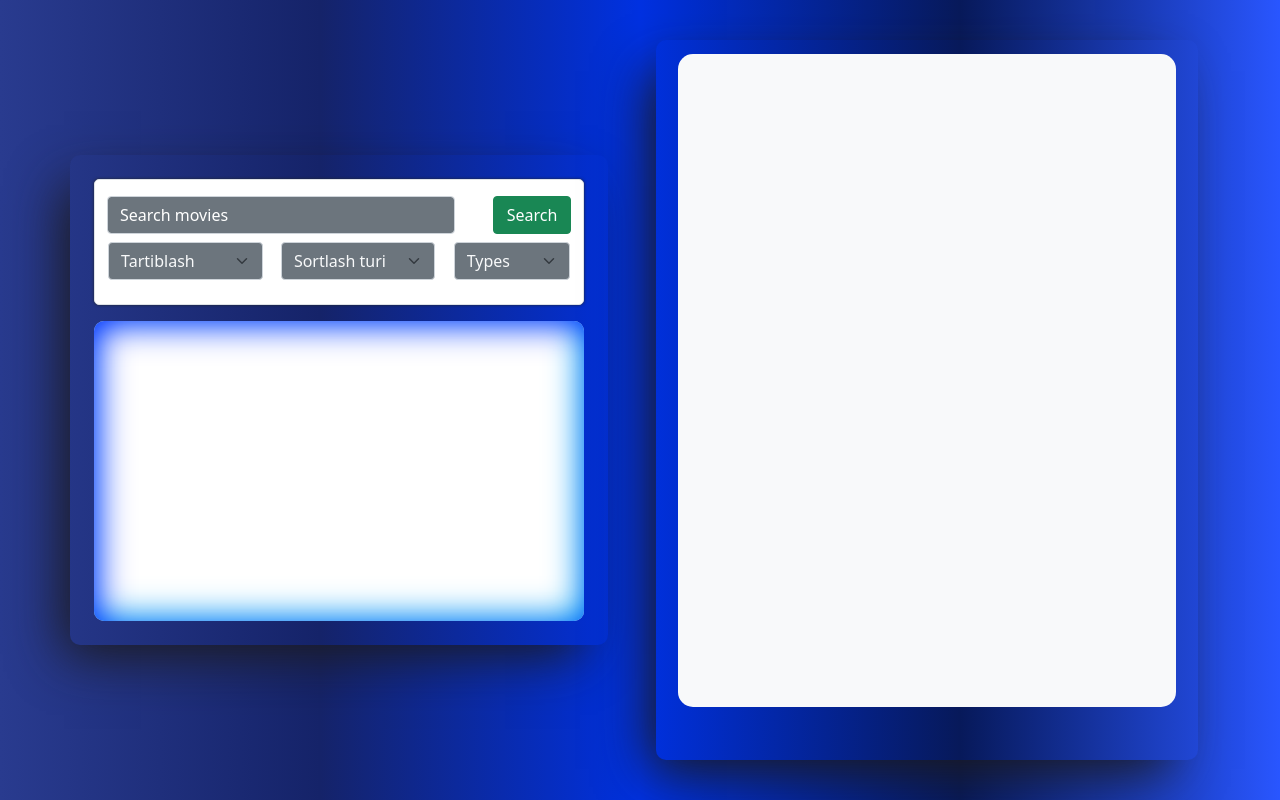
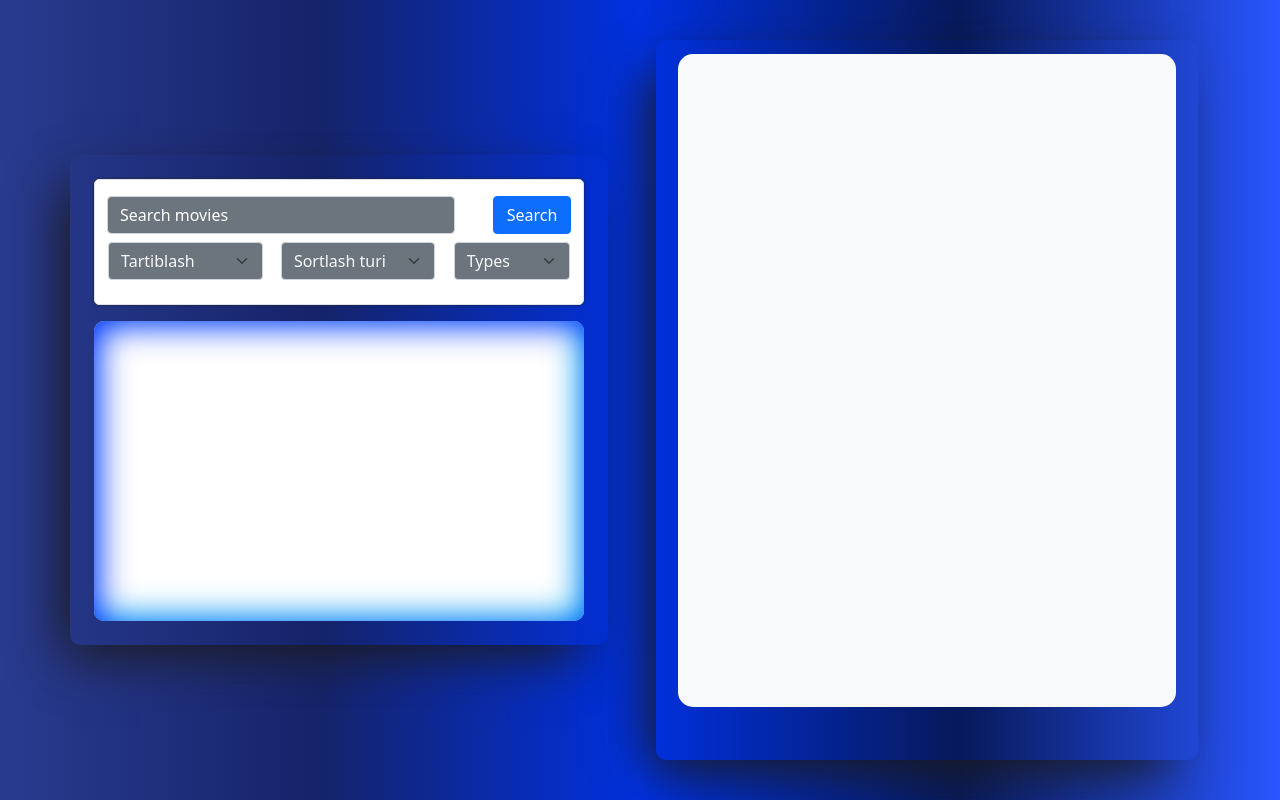
Before and after one commit to Ixtiyor0919/4.9, a plain HTML site: page index.html in a window 1280 px wide. Drawn offline with Linux system fonts and the light colour scheme.

Commit message:
initial commit

```diff
--- a/index.html
+++ b/index.html
@@ -16,7 +16,7 @@
                     <div class="col-9 me-auto">
                         <input class="form-control bg-secondary movie-search" type="text" placeholder="Search movies">
                     </div>
-                    <button class="btn btn-success col-2">Search</button>
+                    <button class="btn btn-primary col-2">Search</button>
                 </div>
                 <!-- <div class="d-flex align-items-center mt-3 w-100 mb-2 m-auto">
                     <div class="col-9 me-auto">
@@ -51,7 +51,7 @@
                             <option selected disabled>Types</option>
                             <option value="Movie" class="">Movie</option>
                             <option value="Series">Series</option>
-                            <!-- <option value="3">Episode</option> -->
+                            <!-- <option value="Episode">Episode</option> -->
                         </select>
                     </div>
                 </div>
--- a/js/main.js
+++ b/js/main.js
@@ -204,6 +204,6 @@ renderPagination();
                renderPagination();
             })
             renderMovies(films, moviesRow)
-            // typeSelect.value = '';
+            typeSelect.value = '';
     }).catch(err => console.error(err))
 })
```
